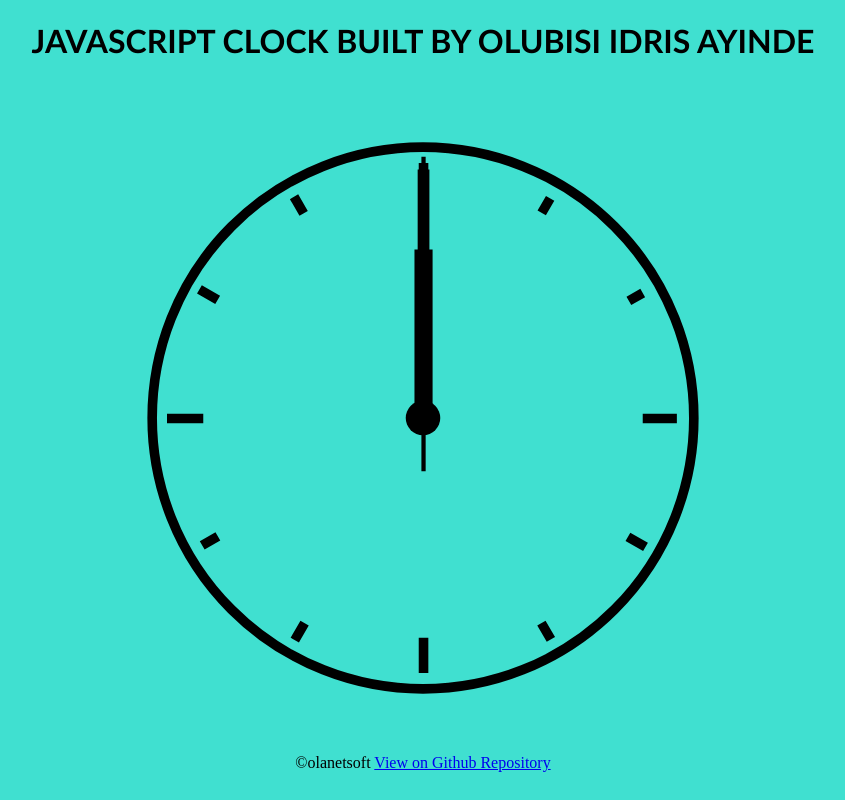
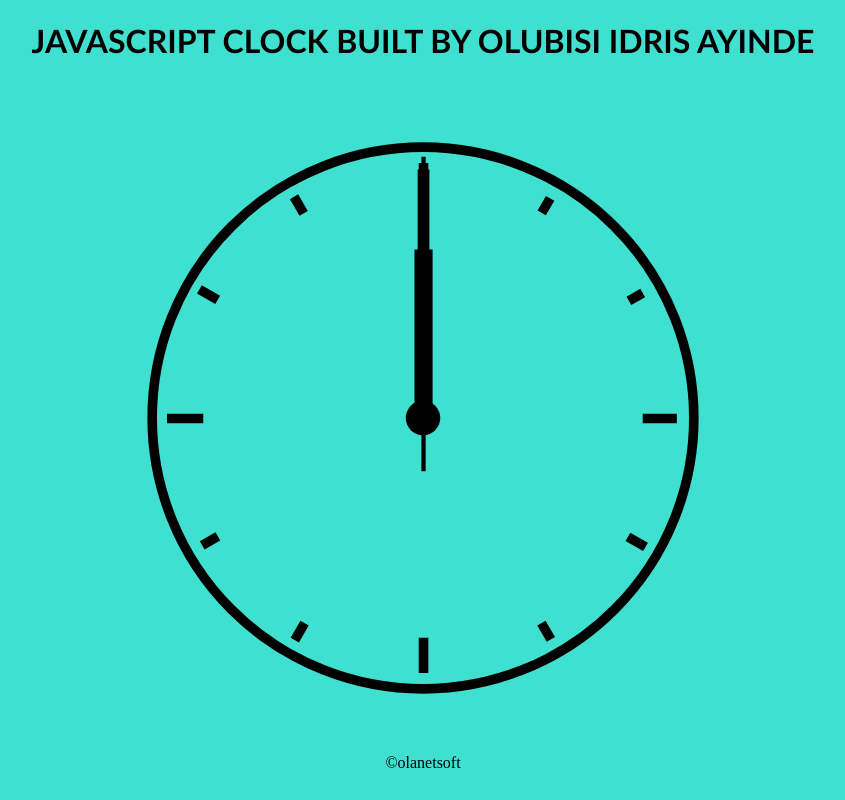
Before and after one commit to Olanetsoft/webclock, a website with bundled scripts: page index.html in a window 1280 px wide. Shown: the whole page, without its empty margins (217-1062 px from the left). Built offline with nearby package versions, Linux system fonts and the light colour scheme.

```diff
--- a/index.html
+++ b/index.html
@@ -62,7 +62,7 @@
 
 
 <footer>
-    &copy;olanetsoft <a href="https://github.com/Olanetsoft/webclock.git" target="_blank">View on Github Repository</a>
+    &copy;olanetsoft
 </footer>
 </body>
 </html>
```
